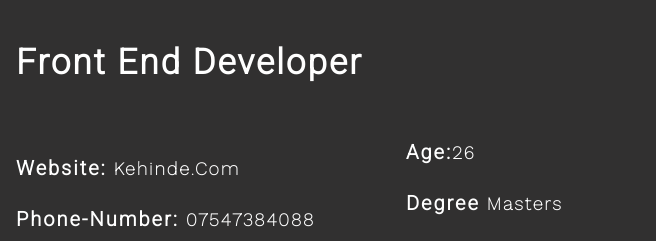
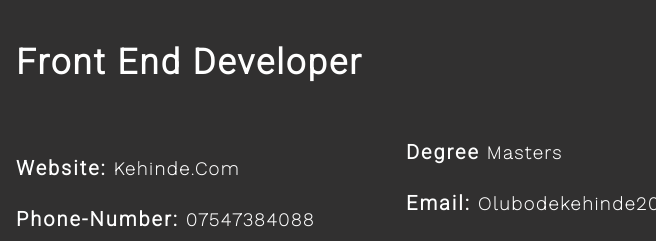
Before and after one commit to 10digitmind/Portfolio, a website: page index.html in a window 1280 px wide. Shown: the part 1119-1360 px from the top of the page, 624-1280 px from the left. Drawn offline with nearby package versions, Linux system fonts and the light colour scheme.

Commit message:
Update index.html

```diff
--- a/index.html
+++ b/index.html
@@ -109,7 +109,6 @@
         <h3 class="bio-text">city:<span> salford</span></h3>
         </div>
         <div class="bio2">
-        <h1 class="bio-text">age:<span>26</span></h1>
         <h3 class="bio-text"> degree<span> masters</span></h3>
         <h6 class="bio-text">email:<span> olubodekehinde2019@gmail.com</span></h6>
         <h3 class="bio-text">freelance:<span> available</span></h3>
```
